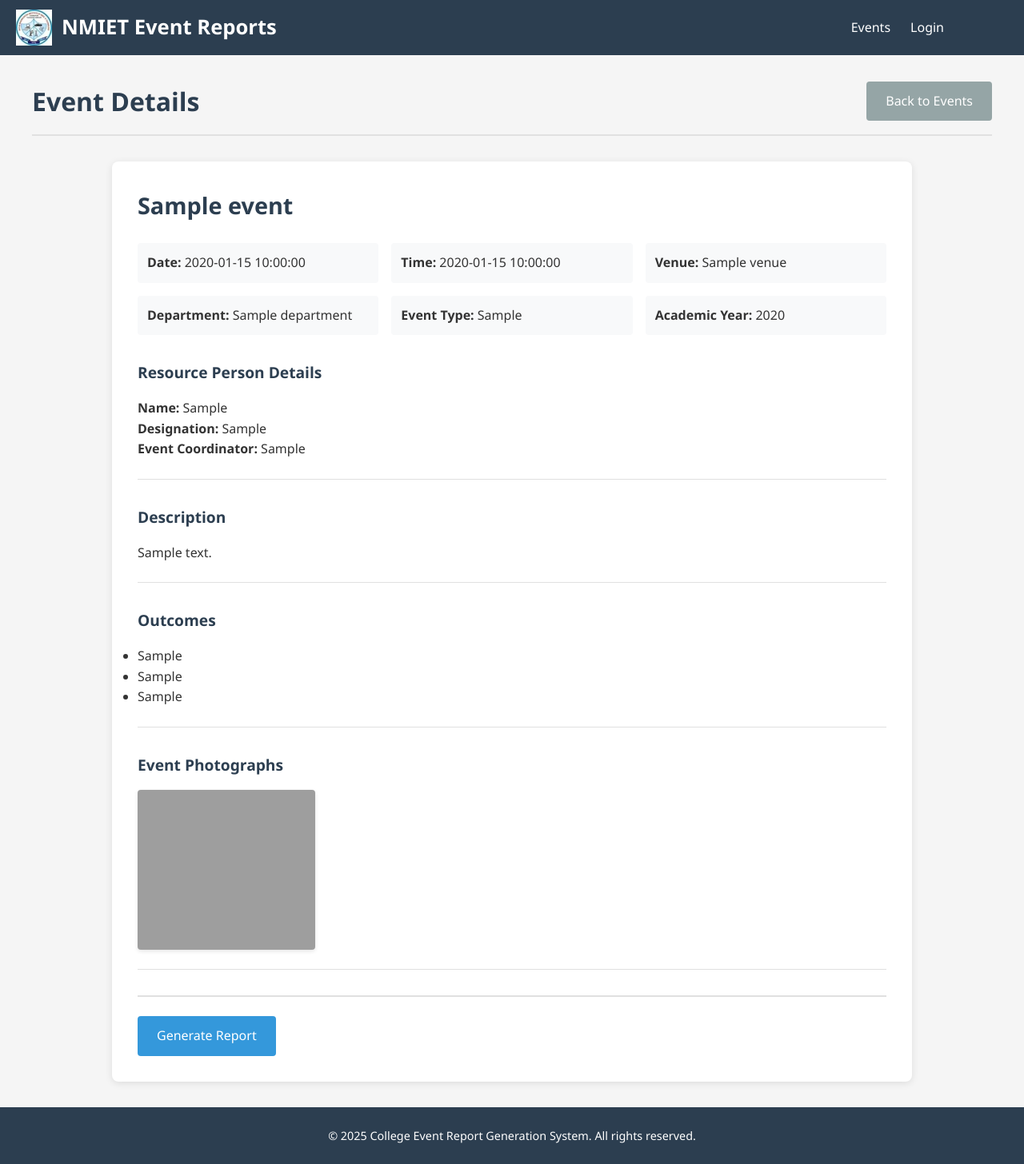
After one commit to swaranjalidesai05-max/report-generation, a Flask app: template templates/view_event.html in a window 1280 px wide. The commit adds this page. Shown: the whole page at 80% size. Run offline with Flask 3, Linux system fonts and the light colour scheme; the template is opened without the code that fills it: most values are stand-ins (such as "Sample title", 1, 10 or a date in 2020); grey boxes are pictures that could not be loaded.

Commit message:
Updated report generation logic

```diff
--- a/app.py
+++ b/app.py
@@ -57,7 +57,7 @@ def init_db():
             academic_year TEXT,
             resource_person TEXT,
             resource_designation TEXT,
-            resource_organization TEXT,
+            event_coordinator TEXT,
             event_time TEXT,
             event_type TEXT,
             permission_letter TEXT,
@@ -82,7 +82,7 @@ def init_db():
         ("academic_year", "TEXT"),
         ("resource_person", "TEXT"),
         ("resource_designation", "TEXT"),
-        ("resource_organization", "TEXT"),
+        ("event_coordinator", "TEXT"),
         ("event_time", "TEXT"),
         ("event_type", "TEXT"),
         ("permission_letter", "TEXT"),
@@ -158,91 +158,233 @@ def login_required(f):
 
 
 # ---------------- DOCX HELPERS ----------------
+from docx.shared import Pt
+from docx.enum.text import WD_ALIGN_PARAGRAPH
 
-def replace_placeholders(doc, data):
-    """Replace simple {{...}} placeholders in paragraphs and table cells."""
+def replace_placeholders(doc, replacements):
+    """Replace placeholders in paragraphs and table cells."""
+    def replace_in_paragraph(p):
+        full_text = "".join(run.text for run in p.runs)
+        modified = False
+        for placeholder, value in replacements.items():
+            if placeholder in full_text:
+                # Clear all runs
+                for run in p.runs:
+                    run.text = ""
+                # Add new text with replacement
+                p.add_run(full_text.replace(placeholder, str(value or "")))
+                modified = True
+        return modified
 
-    def _replace_in_paragraph(paragraph):
-        if not paragraph.text:
-            return
-        for k, v in data.items():
-            if k in paragraph.text:
-                paragraph.text = paragraph.text.replace(k, v or "")
+    # Replace in paragraphs
+    for p in doc.paragraphs:
+        replace_in_paragraph(p)
 
-    # Top‑level paragraphs
-    for p in doc.paragraphs:
-        _replace_in_paragraph(p)
-
-    # Paragraphs inside tables
+    # Replace in table cells
     for table in doc.tables:
         for row in table.rows:
             for cell in row.cells:
                 for p in cell.paragraphs:
-                    _replace_in_paragraph(p)
+                    replace_in_paragraph(p)
+
+    # Replace in headers/footers
+    for section in doc.sections:
+        for header in [section.header, section.footer]:
+            for p in header.paragraphs:
+                replace_in_paragraph(p)
+            for table in header.tables:
+                for row in table.rows:
+                    for cell in row.cells:
+                        for p in cell.paragraphs:
+                            replace_in_paragraph(p)
+
+from docx.shared import Pt
+from docx.enum.text import WD_ALIGN_PARAGRAPH
+
+def insert_event_details_paragraph(doc, marker, event):
+    for p in doc.paragraphs:
+        if marker in p.text:
+            # marker clear
+            p.text = ""
+
+            fields = [
+                ("Academic Year", event["academic_year"]),
+                ("Name of Event", event["title"]),
+                ("Resource Person", event["resource_person"]),
+                ("Event Type", event["event_type"]),
+                ("Date", event["date"]),
+                ("Time", event["event_time"]),
+                ("Venue", event["venue"]),
+                ("Department", event["department"]),
+                ("Designation", event["resource_designation"]),
+                ("Event Coordinator", event["event_coordinator"]),
+            ]
+
+            # 🔥 IMPORTANT: insert BEFORE marker paragraph
+            for label, value in reversed(fields):
+                para = p.insert_paragraph_before()
+                para.alignment = WD_ALIGN_PARAGRAPH.LEFT
+                para.paragraph_format.space_before = Pt(0)
+                para.paragraph_format.space_after = Pt(2)
+                para.paragraph_format.line_spacing = 1
+
+                r1 = para.add_run(label)
+                r1.bold = True
+                r1.font.name = "Times New Roman"
+                r1.font.size = Pt(12)
+
+                para.add_run("\t")
+
+                r2 = para.add_run(value or "")
+                r2.bold = False
+                r2.font.name = "Times New Roman"
+                r2.font.size = Pt(12)
+
+            return
 
 
 def insert_full_page_image(doc, marker, path):
     if not path or not os.path.exists(path):
         return
+
+    def process_paragraph(p):
+        full_text = "".join(run.text for run in p.runs)
+        if marker in full_text:
+            for run in p.runs:
+                run.text = ""
+            p.alignment = WD_ALIGN_PARAGRAPH.CENTER
+            p.add_run().add_picture(path, width=Inches(6))
+            p.paragraph_format.keep_together = True
+            return True
+        return False
+
+
     for p in doc.paragraphs:
-        if marker in p.text:
-            p.clear()
-            p.alignment = WD_ALIGN_PARAGRAPH.CENTER
-            p.add_run().add_picture(path, width=Inches(6.5))
-            doc.add_page_break()
+        if process_paragraph(p):
             return
 
+
+    for table in doc.tables:
+        for row in table.rows:
+            for cell in row.cells:
+                for p in cell.paragraphs:
+                    if process_paragraph(p):
+                        return
+
+
+    for section in doc.sections:
+        header = section.header
+        for p in header.paragraphs:
+            if process_paragraph(p):
+                return
+
+        for table in header.tables:
+            for row in table.rows:
+                for cell in row.cells:
+                    for p in cell.paragraphs:
+                        if process_paragraph(p):
+                            return
+
+
+from docx.oxml import OxmlElement
+from docx.oxml.ns import qn
 
 def insert_event_photos(doc, marker, photos):
     if not photos:
         return
+
     for p in doc.paragraphs:
         if marker in p.text:
-            p.clear()
+            p.text = p.text.replace(marker, "")
             p.alignment = WD_ALIGN_PARAGRAPH.CENTER
+
             for img in photos:
                 if os.path.exists(img):
-                    p.add_run().add_picture(img, width=Inches(5))
+                    run = p.add_run()
+                    run.add_picture(img, width=Inches(5))
                     p.add_run().add_break()
+
             return
 
+from docx.enum.text import WD_BREAK
+from docx.shared import Inches
+from docx.enum.text import WD_ALIGN_PARAGRAPH
+import os
 
 def insert_attendance(doc, marker, path):
     if not path or not os.path.exists(path):
         return
+
     for p in doc.paragraphs:
         if marker in p.text:
             p.clear()
+
+
+            run = p.add_run()
+            run.add_break(WD_BREAK.PAGE)
+
+
+            title_run = p.add_run("Attendance\n")
+            title_run.bold = True
+            title_run.font.size = Inches(0.25)  # visually bold/big title
             p.alignment = WD_ALIGN_PARAGRAPH.CENTER
+
+
+            p.paragraph_format.keep_with_next = True
+
             ext = os.path.splitext(path)[1].lower()
+
+
             if ext in [".jpg", ".jpeg", ".png"]:
-                p.add_run().add_picture(path, width=Inches(6.5))
+                img_run = p.add_run()
+                img_run.add_picture(path, width=Inches(8.0))
             else:
-                p.add_run("Attendance attached as scanned document")
+                p.add_run("\nAttendance attached as scanned document")
+
             return
 
 
+from docx.shared import Pt
+
+def set_cell_font(cell, bold=False):
+    for p in cell.paragraphs:
+        for run in p.runs:
+            run.font.name = "Times New Roman"
+            run.font.size = Pt(12)
+            run.bold = bold
+
+
 def insert_feedback_table(doc, marker, feedback):
-    if not feedback or len(feedback) < 2:
+    if not feedback or len(feedback) < 1:
         return
+
     feedback = feedback[:10]
+
     for p in doc.paragraphs:
         if marker in p.text:
             p.clear()
+
             table = doc.add_table(rows=1, cols=3)
-            # Use Table Grid if it exists; otherwise keep default to avoid KeyError
             try:
                 table.style = "Table Grid"
             except KeyError:
                 pass
-            table.rows[0].cells[0].text = "Name"
-            table.rows[0].cells[1].text = "Rating"
-            table.rows[0].cells[2].text = "Comment"
+
+            headers = ["Name", "Rating", "Comment"]
+            for i, text in enumerate(headers):
+                cell = table.rows[0].cells[i]
+                cell.text = text
+                set_cell_font(cell, bold=True)
+
             for fb in feedback:
                 row = table.add_row().cells
                 row[0].text = fb.get("name", "")
                 row[1].text = fb.get("rating", "")
                 row[2].text = fb.get("comment", "")
+
+                for cell in row:
+                    set_cell_font(cell)
+
             return
 
 
@@ -313,9 +455,24 @@ def logout():
 @login_required
 def events():
     conn = get_db()
-    events = conn.execute("SELECT * FROM events ORDER BY id DESC").fetchall()
+    rows = conn.execute("SELECT * FROM events ORDER BY id DESC").fetchall()
     conn.close()
+
+    events = []
+    for e in rows:
+        event = dict(e)   # convert sqlite row to dict
+        # Parse event_photos JSON and ensure it's a list
+        try:
+            event["photos"] = json.loads(e["event_photos"]) if e["event_photos"] else []
+        except (json.JSONDecodeError, TypeError):
+            event["photos"] = []
+        # Ensure photos is always a list
+        if not isinstance(event["photos"], list):
+            event["photos"] = []
+        events.append(event)
+
     return render_template("events.html", events=events)
+
 
 
 @app.route("/add_event", methods=["GET", "POST"])
@@ -330,7 +487,7 @@ def add_event():
         academic_year = request.form.get("academic_year", "")
         resource_person = request.form.get("resource_person", "")
         resource_designation = request.form.get("resource_designation", "")
-        resource_organization = request.form.get("resource_organization", "")
+        event_coordinator = request.form.get("event_coordinator", "")
         event_time = request.form.get("event_time", "")
         event_type = request.form.get("event_type", "")
         outcome_1 = request.form.get("outcome_1", "")
@@ -389,7 +546,7 @@ def add_event():
             INSERT INTO events (
                 title, date, venue, department, description,
                 event_photo, academic_year, resource_person,
-                resource_designation, resource_organization,
+                resource_designation, event_coordinator,
                 event_time, event_type,
                 permission_letter, invitation_letter, notice_letter,
                 appreciation_letter, event_photos, attendance_photo,
@@ -407,7 +564,7 @@ def add_event():
                 academic_year,
                 resource_person,
                 resource_designation,
-                resource_organization,
+                event_coordinator,
                 event_time,
                 event_type,
                 permission_letter,
@@ -430,6 +587,22 @@ def add_event():
 
     return render_template("add_event.html")
 
+@app.route("/event/<int:event_id>")
+@login_required
+def view_event(event_id):
+    conn = get_db()
+    event = conn.execute(
+        "SELECT * FROM events WHERE id=?", (event_id,)
+    ).fetchone()
+    conn.close()
+
+    if not event:
+        flash("Event not found")
+        return redirect(url_for("events"))
+
+    photos = json.loads(event["event_photos"]) if event["event_photos"] else []
+
+    return render_template("view_event.html", event=event, photos=photos)
 
 @app.route("/generate_report/<int:event_id>")
 @login_required
@@ -456,7 +629,8 @@ def generate_report(event_id):
         "{{department}}": event["department"],
         "{{resource_person}}": event["resource_person"],
         "{{resource_designation}}": event["resource_designation"],
-        "{{resource_organization}}": event["resource_organization"],
+        "{{event_coordinator}}": event["event_coordinator"],
+        "{{event coordinator}}": event["event_coordinator"],
         # support both {{event_description}} and {{event description}} in template
         "{{event_description}}": event["description"],
         "{{event description}}": event["description"],
@@ -464,6 +638,8 @@ def generate_report(event_id):
         "{{outcome_2}}": event["outcome_2"],
         "{{outcome_3}}": event["outcome_3"],
     })
+
+    insert_event_details_paragraph(doc, "<<EVENT_DETAILS>>", event)
 
     insert_full_page_image(doc, "<<IMAGE_PERMISSION>>", event["permission_letter"])
     insert_full_page_image(doc, "<<IMAGE_INVITATION>>", event["invitation_letter"])
--- a/static/css/style.css
+++ b/static/css/style.css
@@ -26,37 +26,50 @@ body {
 .navbar {
     background-color: #2c3e50;
     color: white;
-    padding: 1rem 0;
-    box-shadow: 0 2px 4px rgba(0,0,0,0.1);
+    padding: 12px 0;
 }
 
 .navbar .container {
     display: flex;
+    align-items: center;
     justify-content: space-between;
+    width: 100%;
+    margin: 0;
+    padding: 0 20px;
+}
+
+.nav-brand {
+    display: flex;
     align-items: center;
+    gap: 12px;
+    white-space: nowrap;
+}
+
+.logo {
+    width: 45px;
+    height: auto;
 }
 
 .nav-brand h1 {
-    font-size: 1.5rem;
+    font-size: 1.6rem;
+    margin: 0;
+    text-align: right;
+    justify-content: end;
     font-weight: 600;
 }
 
 .nav-menu {
     display: flex;
     list-style: none;
-    gap: 2rem;
-    align-items: center;
+    gap: 25px;
+    margin: 0;
+    padding: 0;
 }
 
 .nav-menu a {
     color: white;
     text-decoration: none;
     font-weight: 500;
-    transition: opacity 0.3s;
-}
-
-.nav-menu a:hover {
-    opacity: 0.8;
 }
 
 /* Main Content */
@@ -282,6 +295,17 @@ body {
     object-fit: cover;
 }
 
+.event-img-placeholder {
+    width: 100%;
+    height: 100%;
+    display: flex;
+    align-items: center;
+    justify-content: center;
+    background-color: #ecf0f1;
+    color: #95a5a6;
+    font-size: 0.9rem;
+}
+
 .event-card-content {
     padding: 1.5rem;
 }
@@ -312,7 +336,12 @@ body {
     margin-top: 1rem;
     padding-top: 1rem;
     border-top: 1px solid #e0e0e0;
+
+    display: flex;              /* NEW */
+    gap: 10px;                  /* NEW */
+    flex-wrap: wrap;            /* NEW (mobile safe) */
 }
+
 
 /* Reports Table */
 .reports-table-container {
--- a/templates/base.html
+++ b/templates/base.html
@@ -7,11 +7,13 @@
     <link rel="stylesheet" href="{{ url_for('static', filename='css/style.css') }}">
 </head>
 <body>
-    <nav class="navbar">
+    <nav class="navbar mr-auto">
         <div class="container">
           <div class="nav-brand">
-                <h1>College Event Reports</h1>
+            <img src="{{ url_for('static', filename='clg_logo.jpg') }}" class="logo" alt="NMIET Logo">
+            <h1>NMIET Event Reports</h1>
           </div>
+
           <ul class="nav-menu">
             <li><a href="{{ url_for('events') }}">Events</a></li>
             {% if session.user_id %}
@@ -24,6 +26,7 @@
           </ul>
         </div>
       </nav>
+
 
     <main class="container main-content">
         {% with messages = get_flashed_messages(with_categories=true) %}
--- /dev/null
+++ b/templates/view_event.html
@@ -0,0 +1,160 @@
+{% extends "base.html" %}
+
+{% block title %}Event Details - {{ event.title }}{% endblock %}
+
+{% block content %}
+<div class="page-header">
+    <h2>Event Details</h2>
+    <a href="{{ url_for('events') }}" class="btn btn-secondary">Back to Events</a>
+</div>
+
+<div class="event-details-container">
+    <div class="event-details-card">
+        <h3>{{ event.title }}</h3>
+
+        <div class="event-details-grid">
+            <div class="detail-item">
+                <strong>Date:</strong> {{ event.date }}
+            </div>
+            <div class="detail-item">
+                <strong>Time:</strong> {{ event.event_time or 'Not specified' }}
+            </div>
+            <div class="detail-item">
+                <strong>Venue:</strong> {{ event.venue }}
+            </div>
+            <div class="detail-item">
+                <strong>Department:</strong> {{ event.department }}
+            </div>
+            <div class="detail-item">
+                <strong>Event Type:</strong> {{ event.event_type or 'Not specified' }}
+            </div>
+            <div class="detail-item">
+                <strong>Academic Year:</strong> {{ event.academic_year or 'Not specified' }}
+            </div>
+        </div>
+
+        {% if event.resource_person %}
+        <div class="detail-section">
+            <h4>Resource Person Details</h4>
+            <p><strong>Name:</strong> {{ event.resource_person }}</p>
+            {% if event.resource_designation %}
+            <p><strong>Designation:</strong> {{ event.resource_designation }}</p>
+            {% endif %}
+            {% if event.event_coordinator %}
+            <p><strong>Event Coordinator:</strong> {{ event.event_coordinator }}</p>
+            {% endif %}
+        </div>
+        {% endif %}
+
+        {% if event.description %}
+        <div class="detail-section">
+            <h4>Description</h4>
+            <p>{{ event.description }}</p>
+        </div>
+        {% endif %}
+
+        {% if event.outcome_1 or event.outcome_2 or event.outcome_3 %}
+        <div class="detail-section">
+            <h4>Outcomes</h4>
+            <ul>
+                {% if event.outcome_1 %}<li>{{ event.outcome_1 }}</li>{% endif %}
+                {% if event.outcome_2 %}<li>{{ event.outcome_2 }}</li>{% endif %}
+                {% if event.outcome_3 %}<li>{{ event.outcome_3 }}</li>{% endif %}
+            </ul>
+        </div>
+        {% endif %}
+
+        {% if photos and photos|length > 0 %}
+        <div class="detail-section">
+            <h4>Event Photographs</h4>
+            <div class="event-photos-grid">
+                {% for photo in photos %}
+                <div class="photo-item">
+                    <img src="/{{ photo }}" alt="Event Photo {{ loop.index }}" class="event-detail-photo">
+                </div>
+                {% endfor %}
+            </div>
+        </div>
+        {% endif %}
+
+        <div class="event-actions">
+            <a href="{{ url_for('generate_report', event_id=event.id) }}" class="btn btn-primary">Generate Report</a>
+        </div>
+    </div>
+</div>
+
+<style>
+.event-details-container {
+    max-width: 1000px;
+    margin: 0 auto;
+}
+
+.event-details-card {
+    background: white;
+    padding: 2rem;
+    border-radius: 8px;
+    box-shadow: 0 2px 10px rgba(0,0,0,0.1);
+}
+
+.event-details-card h3 {
+    color: #2c3e50;
+    margin-bottom: 1.5rem;
+    font-size: 1.8rem;
+}
+
+.event-details-grid {
+    display: grid;
+    grid-template-columns: repeat(auto-fit, minmax(250px, 1fr));
+    gap: 1rem;
+    margin-bottom: 2rem;
+}
+
+.detail-item {
+    padding: 0.75rem;
+    background: #f8f9fa;
+    border-radius: 4px;
+}
+
+.detail-section {
+    margin-bottom: 2rem;
+    padding-bottom: 1.5rem;
+    border-bottom: 1px solid #e0e0e0;
+}
+
+.detail-section:last-child {
+    border-bottom: none;
+}
+
+.detail-section h4 {
+    color: #2c3e50;
+    margin-bottom: 1rem;
+    font-size: 1.2rem;
+}
+
+.event-photos-grid {
+    display: grid;
+    grid-template-columns: repeat(auto-fill, minmax(200px, 1fr));
+    gap: 1rem;
+    margin-top: 1rem;
+}
+
+.photo-item {
+    border-radius: 4px;
+    overflow: hidden;
+    box-shadow: 0 2px 5px rgba(0,0,0,0.1);
+}
+
+.event-detail-photo {
+    width: 100%;
+    height: 200px;
+    object-fit: cover;
+    display: block;
+}
+
+.event-actions {
+    margin-top: 2rem;
+    padding-top: 1.5rem;
+    border-top: 2px solid #e0e0e0;
+}
+</style>
+{% endblock %}
```
Also changed, not shown: templates/add_event.html (+12 -2 lines), templates/events.html (+57 -9 lines), static/clg_logo.jpg (added), 1 other file. Lines whose indentation alone changed are shown as unchanged.
